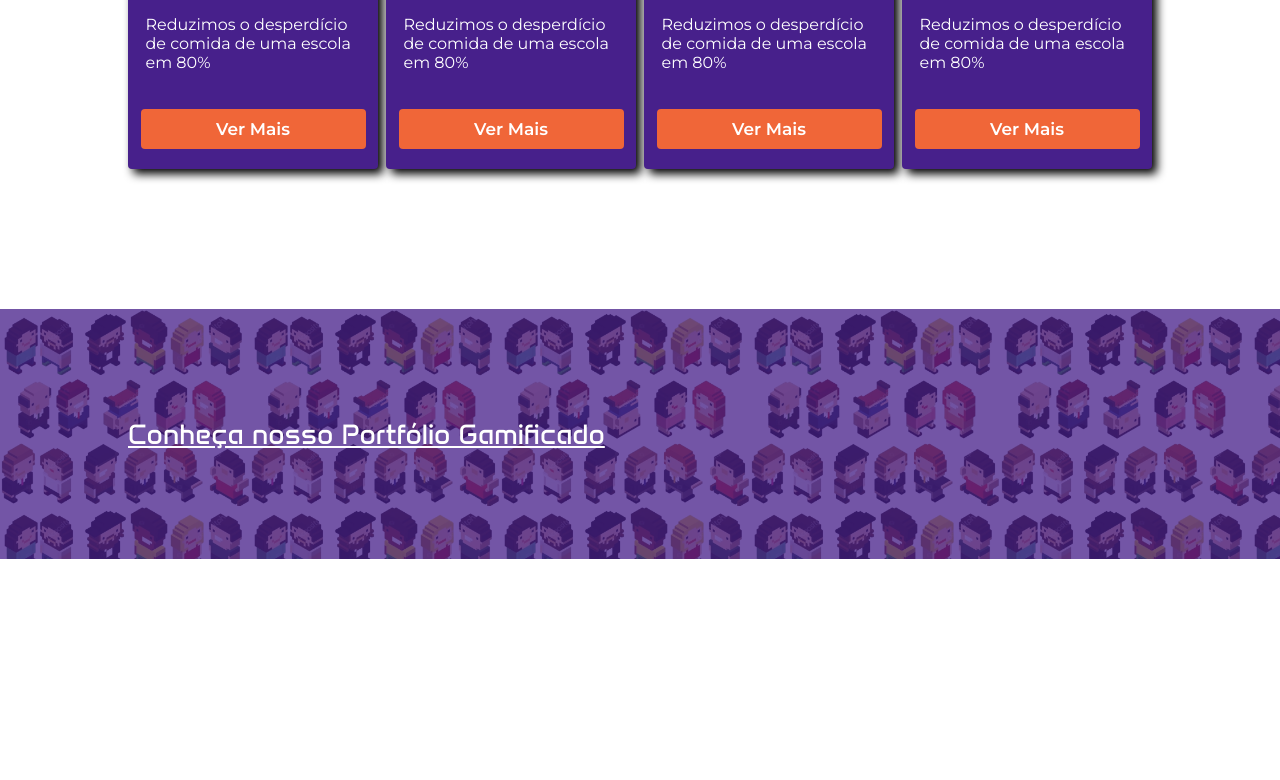
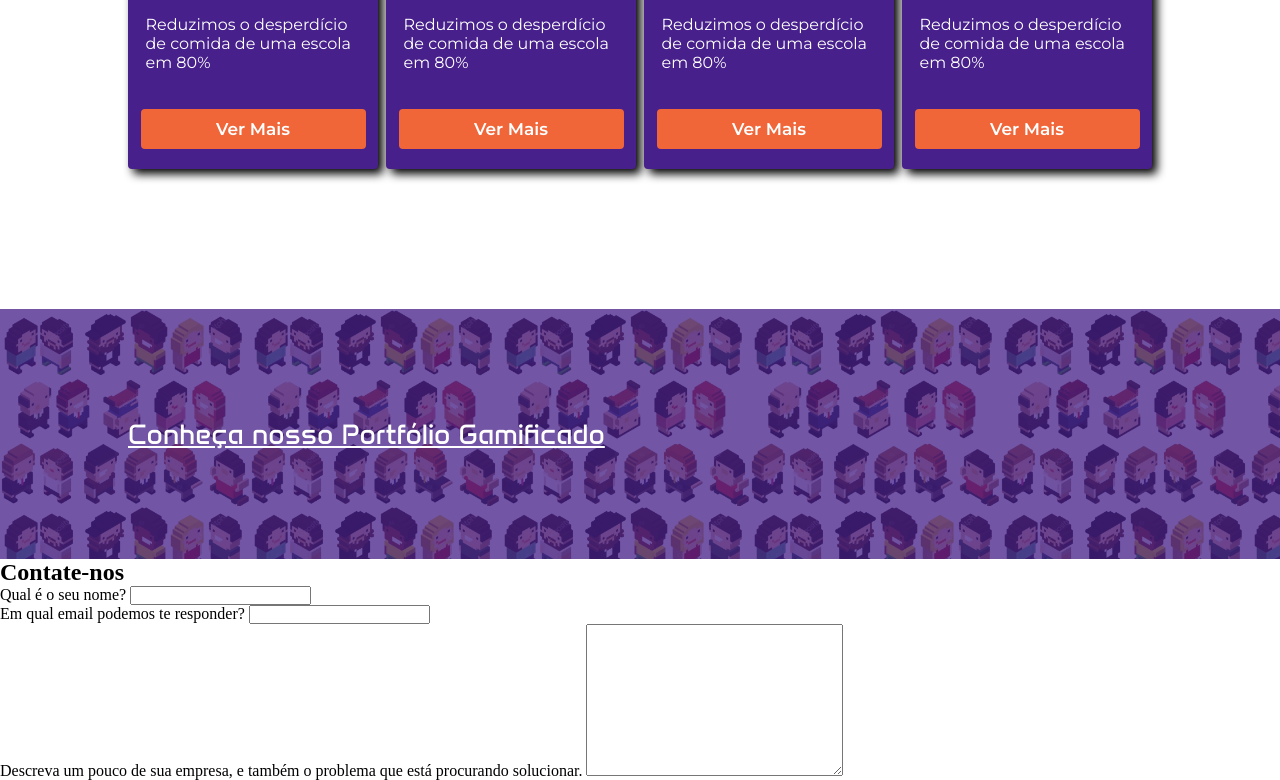
Before and after one commit to Primordis/gamificaai, a plain HTML site: page index.html in a window 1280 px wide. Shown: the part 1930-2710 px from the top of the page. Before the commit the page ends 2489 px from the top, so only its background shows below. Drawn offline with Linux system fonts and the light colour scheme.

Commit message:
feat: Preparação para campo de contatos.

```diff
--- a/index.html
+++ b/index.html
@@ -68,9 +68,25 @@
         <div class="container-grid">
             <a href="https://">Conheça nosso Portfólio Gamificado</a>
         </div>
-
     </section>
 
+    <section id="contato">
+        <h2>Contate-nos</h2>
+        <form>
+            <div class="campo">
+                <label for="">Qual é o seu nome?</label>
+                <input type="text">
+            </div>
+            <div class="campo">
+                <label for="">Em qual email podemos te responder?</label>
+                <input type="email">
+            </div>
+            <div class="campo-descricao">
+                <label for="">Descreva um pouco de sua empresa, e também o problema que está procurando solucionar.</label>
+                <textarea id="" cols="30" rows="10"></textarea>
+            </div>
+        </form>
+    </section>
 
 </body>
 
```
